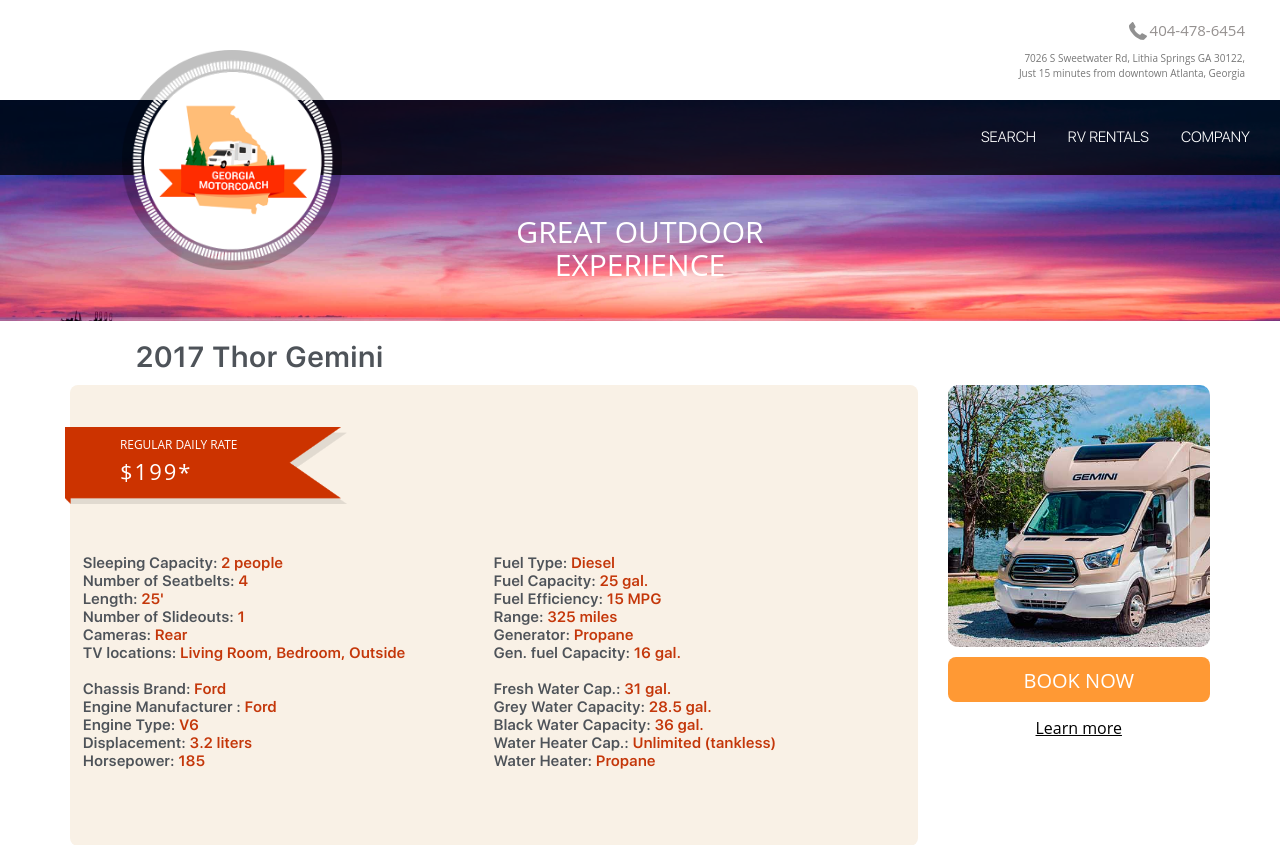
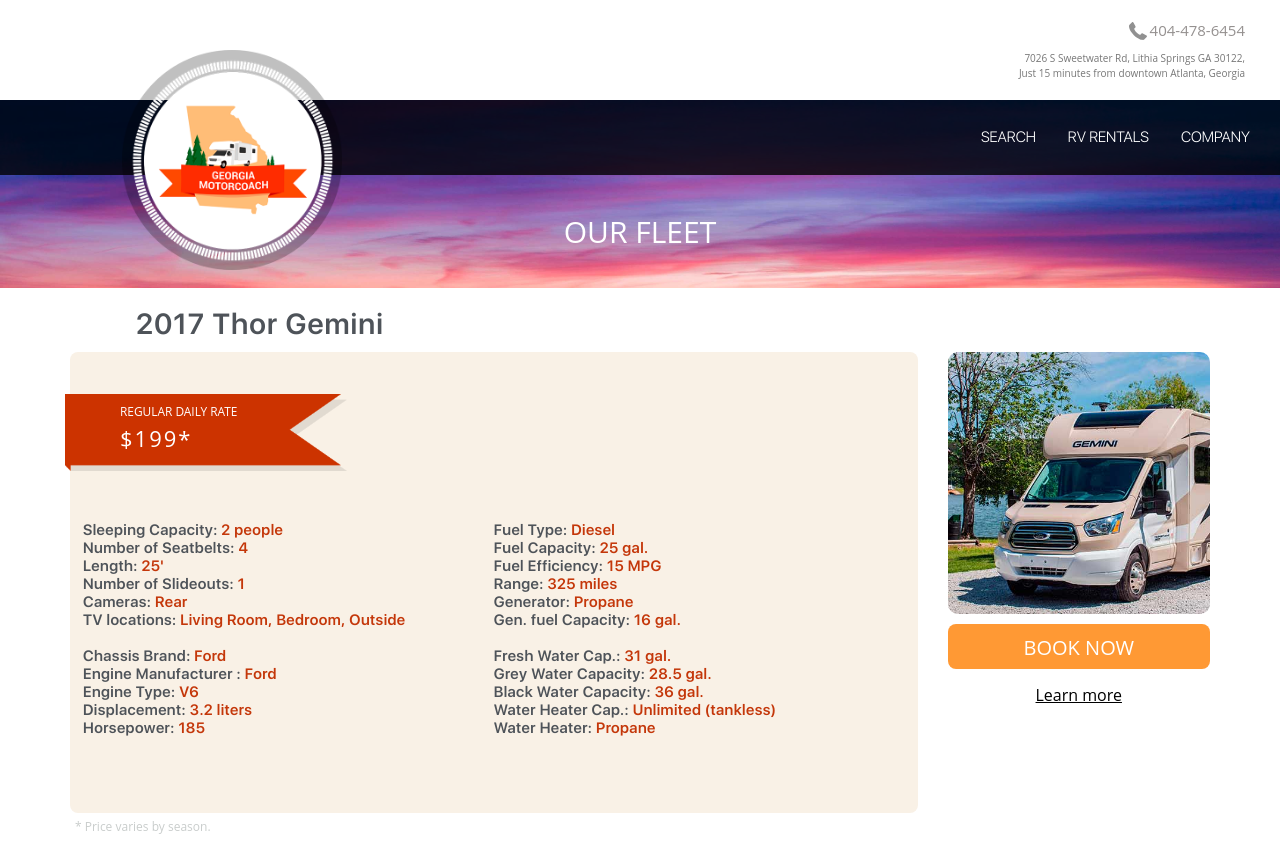
Before and after one commit to prodocik/GMCWebPhp, a PHP site: page /ourfleet.html in a window 1280 px wide. Shown: the top 845 px of the page. Run offline with PHP 8.4, Linux system fonts and the light colour scheme; some web fonts are replaced.

Commit message:
text fixes
h1

```diff
--- a/ourfleet.php
+++ b/ourfleet.php
@@ -1,6 +1,6 @@
   <div class="container-fluid">
             <div class=" promotext col-lg-12 col-md-12 col-xs-12">
-                <h1>GREAT OUTDOOR <br><big>EXPERIENCE</big></h1>
+                <h1>OUR FLEET</h1>
 
         </div>
 
--- a/package.php
+++ b/package.php
@@ -1,6 +1,6 @@
 <div class="container">
     <div class="promotext col-lg-12 col-md-12 col-xs-12">
-        <h1>Packing List Suggestions</h1>
+        <h1>PACKING LIST SUGGESTIONS</h1>
     </div>
 </div>
 </header>
```
